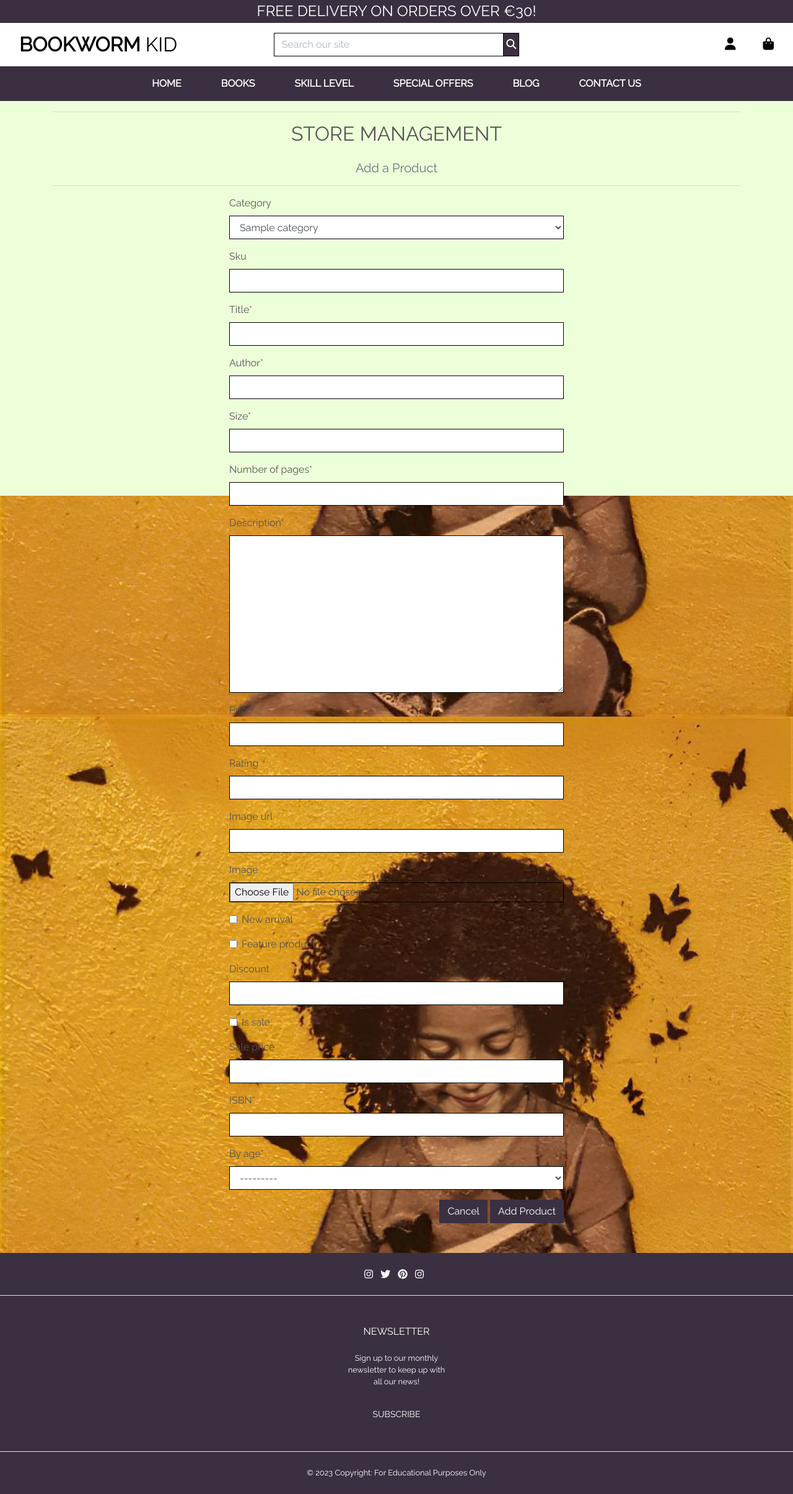
After one commit to lucia2007/bookwormkid, a Django app: page /products/add/ in a window 1280 px wide. The commit adds this page. Shown: the whole page at 62% size. Run offline with Django 3.2, Linux system fonts and the light colour scheme; tables that the repository leaves empty hold one stand-in row (values such as "Sample post"); some libraries are stand-ins or nearby versions.

Commit message:
Add Store management functionality/admin dashboard

```diff
--- a/products/forms.py
+++ b/products/forms.py
@@ -6,7 +6,7 @@ class ProductForm(forms.ModelForm):
 
     class Meta:
         model = Product
-        fields = __all__
+        fields = '__all__'
 
     def __init__(self, *args, **kwargs):
         super().__init__(*args, **kwargs)
@@ -15,4 +15,4 @@ class ProductForm(forms.ModelForm):
 
         self.fields['category'].choices = friendly_names
         for field_name, field in self.fields.items():
-            field.widget.attr['class'] = 'border-black rounded-0'
+            field.widget.attrs['class'] = 'border-black rounded-0'
--- /dev/null
+++ b/products/templates/products/add_product.html
@@ -0,0 +1,37 @@
+{% extends "base.html" %}
+{% load static %}
+
+{% block page_header %}
+<div class="container header-container">
+    <div class="row">
+        <div class="col"></div>
+    </div>
+</div>
+{% endblock %}
+
+{% block content %}
+<div class="overlay"></div>
+<div class="container">
+    <div class="row">
+        <div class="col-12">
+            <hr>
+            <h2 class="logo-font mb-4 text-center">Store Management</h2>
+            <h5 class="text-muted text-center">Add a Product</h5>
+            <hr>
+        </div>
+    </div>
+
+    <div class="row">
+        <div class="col-12 col-md-6 mx-auto">
+            <form method="POST" action="{% url 'add_product' %}" class="form mb-5" enctype="multipart/form-data">
+                {% csrf_token %}
+                {{ form | crispy }}
+                <div class="text-right">
+                    <a class="btn btn-outline-navy rounded-0" href="{% url 'products' %}">Cancel</a>
+                    <button class="btn btn-outline-navy rounded-0" type="submit">Add Product</button>
+                </div>
+            </form>
+        </div>
+    </div>
+</div>
+{% endblock %}
--- a/products/urls.py
+++ b/products/urls.py
@@ -3,7 +3,8 @@ from . import views
 
 urlpatterns = [
     path('', views.all_products, name='products'),
-    path('<product_id>', views.product_detail, name='product_detail'),
+    path('<int:product_id>/', views.product_detail, name='product_detail'),
+    path('add/', views.add_product, name='add_product'),
     path('products/new_arrivals/', views.new_arrivals, name='new_arrivals'),
     path(
         'products/featured_books/', views.featured_books, name='featured_books'
--- a/products/views.py
+++ b/products/views.py
@@ -3,6 +3,8 @@ from django.contrib import messages
 from django.db.models import Q
 from django.db.models.functions import Lower
 from .models import Product, Category
+
+from .forms import ProductForm
 
 
 def all_products(request):
@@ -75,6 +77,7 @@ def product_detail(request, product_id):
 
 
 def new_arrivals(request):
+    """ Display all new arrivals """
     new_arrivals_books = Product.objects.filter(new_arrival=True)
 
     context = {
@@ -85,6 +88,7 @@ def new_arrivals(request):
 
 
 def featured_books(request):
+    """ Display special feature books """
     special_feature_books = Product.objects.filter(feature_product=True)
 
     context = {
@@ -95,6 +99,7 @@ def featured_books(request):
 
 
 def on_sale(request):
+    """ Display books which are on sale """
     on_sale_books = Product.objects.filter(is_sale=True)
 
     context = {
@@ -105,6 +110,7 @@ def on_sale(request):
 
 
 def all_specials(request):
+    """ Display all specials (new arrivals, featured, sale) """
     criteria = Q(new_arrival=True) | Q(feature_product=True) | Q(is_sale=True)
 
     all_specials_books = Product.objects.filter(criteria)
@@ -114,3 +120,24 @@ def all_specials(request):
     }
 
     return render(request, 'products/all_specials.html', context)
+
+
+def add_product(request):
+    """ Add a product to the store """
+    if request.method == 'POST':
+        form = ProductForm(request.POST, request.FILES)
+        if form.is_valid():
+            form.save()
+            messages.success(request, "Product was added successfully.")
+            return redirect(reverse('add_product'))
+        else:
+            messages.error(request, 'Product was not added. Correct the form inputs.')
+    else:
+        form = ProductForm()
+
+    template = 'products/add_product.html'
+    context = {
+        'form': form,
+    }
+
+    return render(request, template, context)
--- a/templates/includes/header.html
+++ b/templates/includes/header.html
@@ -39,7 +39,7 @@
                     <div class="dropdown-menu border-0" aria-labelledby="user-options">
                         {% if request.user.is_authenticated %}
                         {% if request.user.is_superuser %}
-                        <a href="" class="dropdown-item">Product Management</a>
+                        <a href="{% url 'add_product' %}" class="dropdown-item">Bookstore Management</a>
                         {% endif %}
                         <a href="{% url 'profile' %}" class="dropdown-item">My Profile</a>
                         <a href="" class="dropdown-item">My Orders</a>
--- a/templates/includes/mobile-top-header.html
+++ b/templates/includes/mobile-top-header.html
@@ -32,10 +32,9 @@
         <div class="dropdown-menu border-0" aria-labelledby="user-options">
             {% if request.user.is_authenticated %}
             {% if request.user.is_superuser %}
-            <a href="{% url 'account_logout' %}" class="dropdown-item">Product Management</a>
+            <a href="{% url 'add_product' %}" class="dropdown-item">Bookstore Management</a>
             {% endif %}
-            <a href="" class="dropdown-item">My Profile</a>
-            <a href="" class="dropdown-item">My Orders</a>
+            <a href="{% url 'profile' %}" class="dropdown-item">My Profile</a>
             <a href="" class="dropdown-item">My Wishlist</a>
             <a href="{% url 'account_logout' %}" class="dropdown-item">Logout</a>
             {% else %}
```
